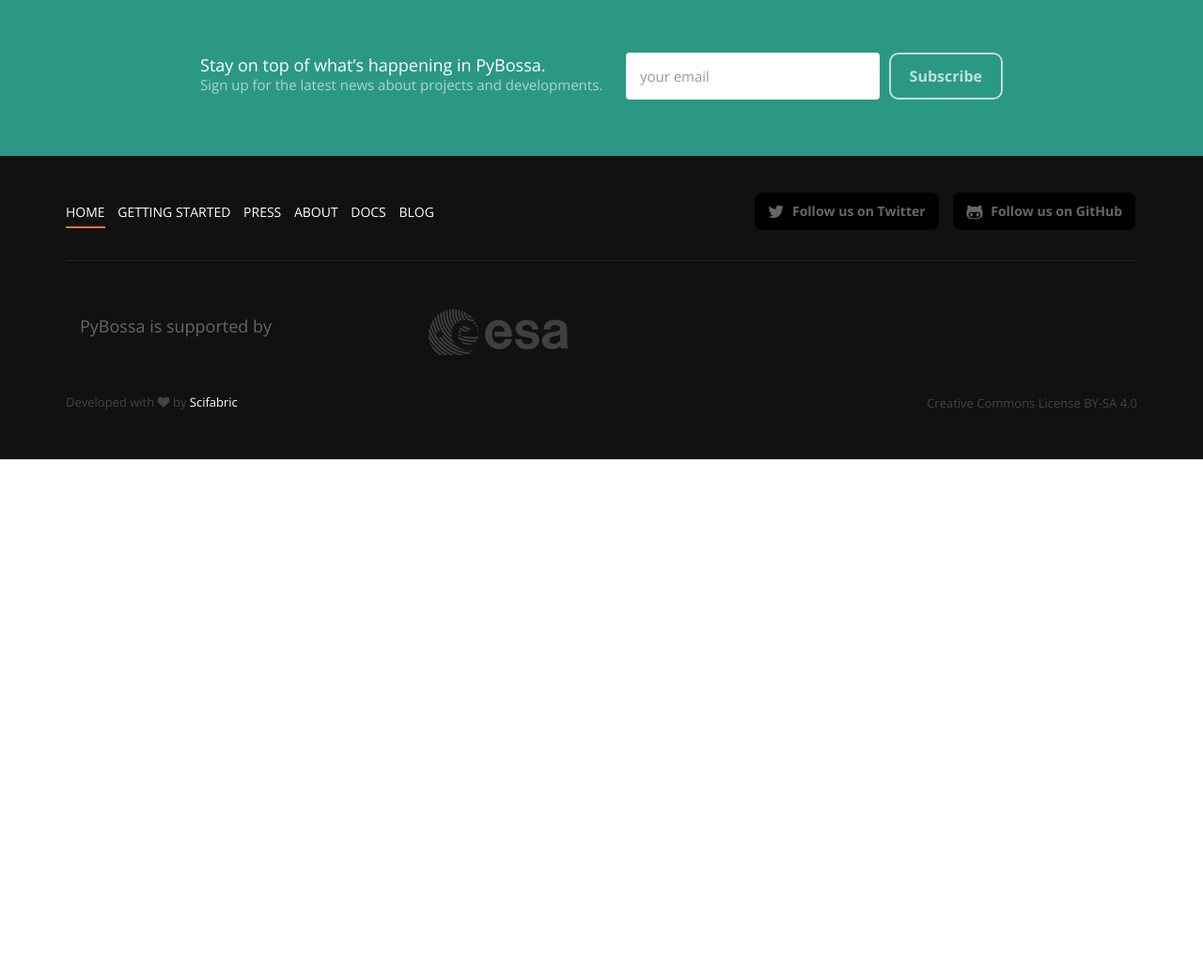
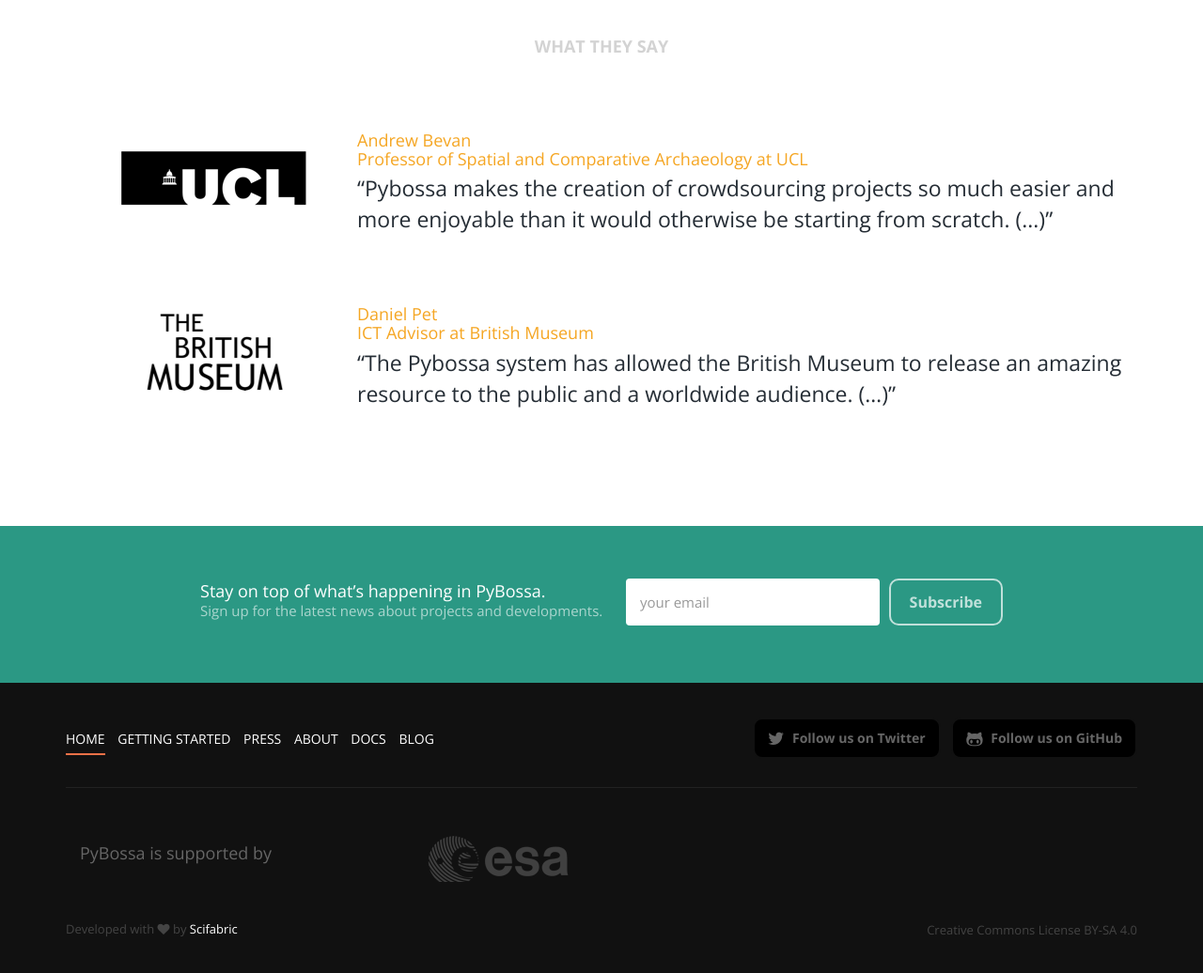
Before and after one commit to Scifabric/pybossa.github.io, a Jekyll site: the page built from index.html, in a window 1280 px wide and 1400 px high, scrolled down 2235 px. Shown: the part 351-1387 px from the top of the window at 94% size. Built offline with Jekyll 4.4.1, drawn with Linux system fonts in a browser that asks for light colours; nearby versions of some CDN libraries; Markdown is read by kramdown in place of the engine named in the settings; before the commit the page ends 3075 px from its top, so only the background shows below that.

Commit message:
people talk about pybossa

```diff
--- a/index.html
+++ b/index.html
@@ -183,6 +183,41 @@
 				<li class="col-md-2 bm"><span>The British Museum</span></li>
 				<li class="col-md-2 esa"><span>ESA</span></li>
 			</ul>
-
 		</div>
 	</div>
+<div class="container-fluid people">
+	<div class="container">
+		<h2 class="section-title wow fadeInDown">What they say</h2>
+
+		<div class="col-md-12">
+			<div class="media wow fadeInUp">
+					<div class="media-left">
+							<img class="media-object" src="assets/img/ucl-people.png" alt="...">
+					</div>
+
+					<div class="media-body">
+						<h4 class="media-heading">
+						Andrew Bevan <Br>
+						Professor of Spatial and Comparative Archaeology at UCL</h4>
+						<p class="media-description">“Pybossa makes the creation of crowdsourcing projects so much easier and more enjoyable than it would otherwise be starting from scratch. (...)”</p>
+					</div>
+			</div>
+		</div>
+
+		<div class="col-md-12">
+			<div class="media wow fadeInUp">
+					<div class="media-left">
+							<img class="media-object" src="assets/img/bm-people.png" alt="...">
+					</div>
+
+					<div class="media-body">
+						<h4 class="media-heading">
+						Daniel Pet <Br>
+						ICT Advisor at British Museum</h4>
+						<p class="media-description">“The Pybossa system has allowed the British Museum to release an amazing resource to the public and a worldwide audience. (…)”</p>
+					</div>
+			</div>
+		</div>
+
+	</div>
+</div>
```
Also changed, not shown: assets/css/bootstrap-theme.css, assets/img/bm-people.png (added), assets/img/bm-people@2x.png (added), assets/img/ucl-people.png (added), assets/img/ucl-people@2x.png (added).
